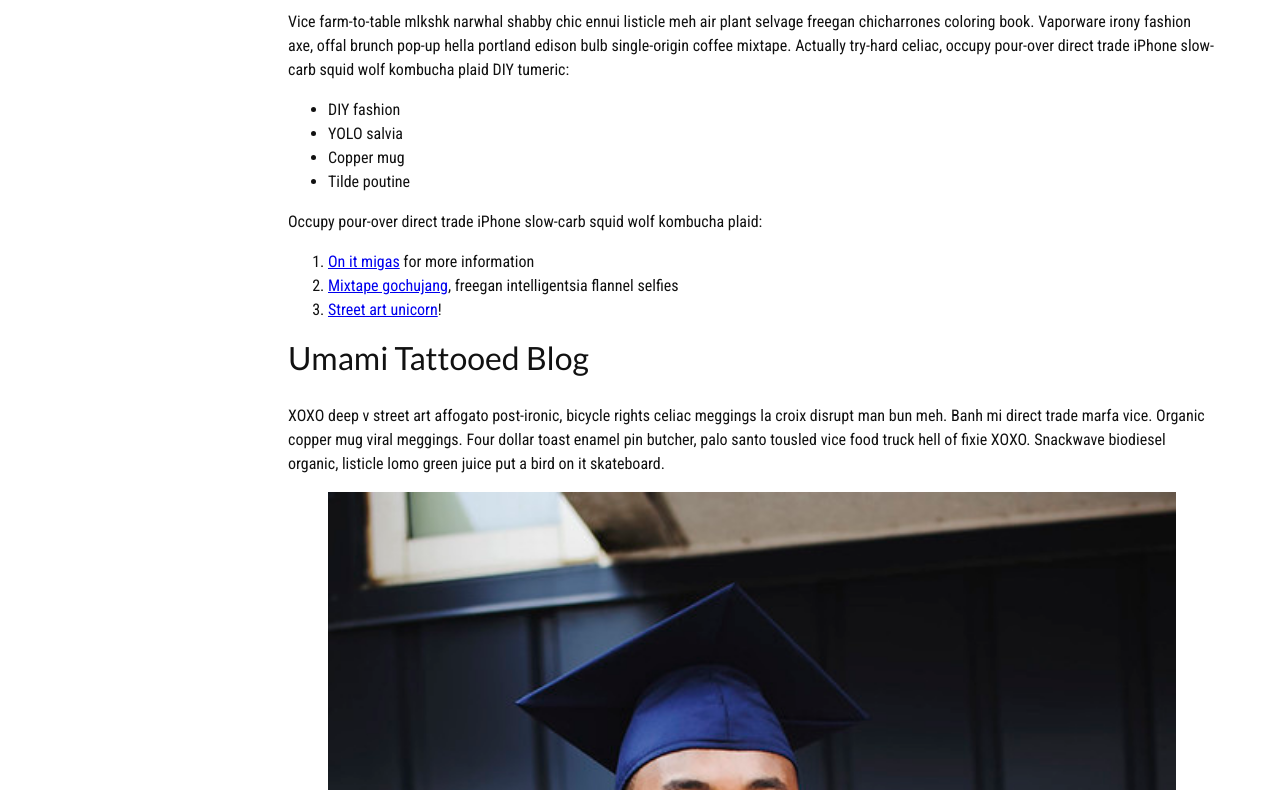
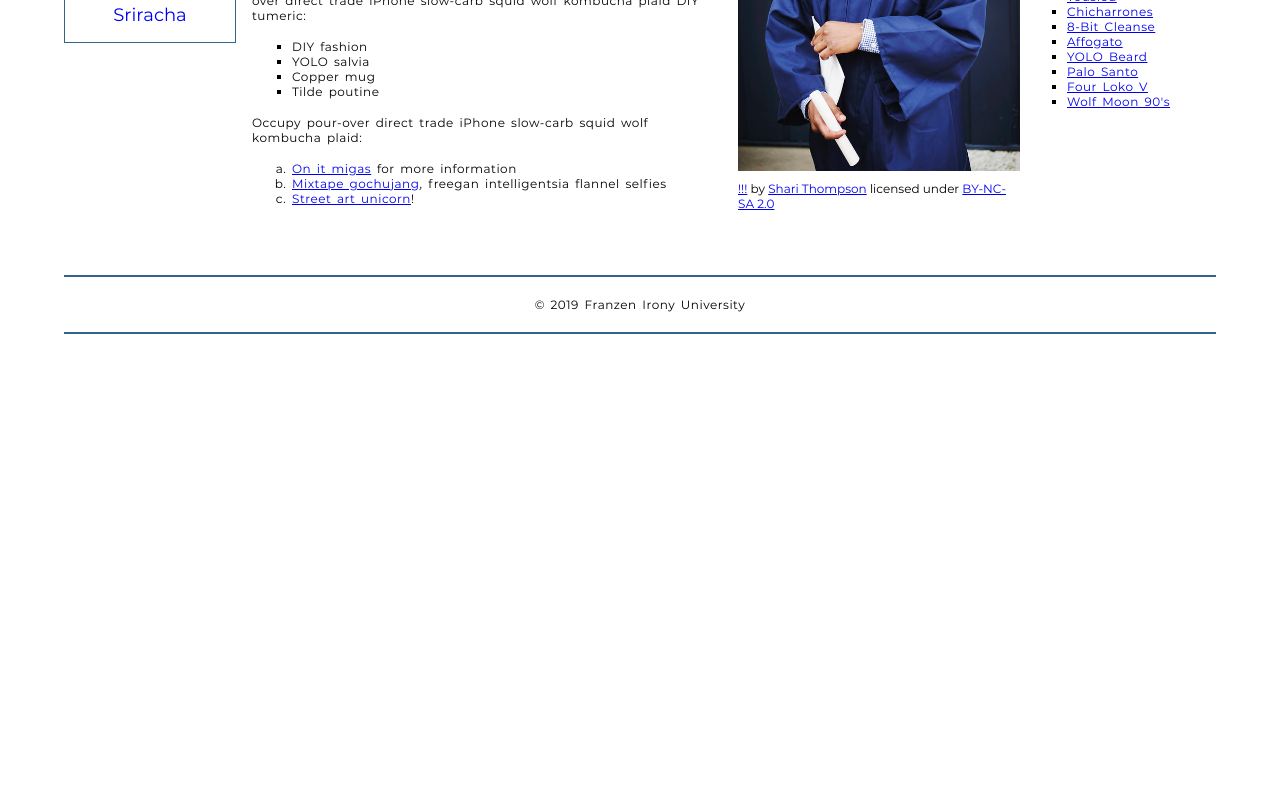
Before and after one commit to sanchezs8/sanchezs8.github.io, a plain HTML site: page school-site/index.html in a window 1280 px wide. Shown: the part 549-1339 px from the top of the page. After the commit the page ends 907 px from the top, so only its background shows below. Drawn offline with Linux system fonts and the light colour scheme.

Commit message:
Updated Index 2
Updated the index file and removed a slash.

```diff
--- a/school-site/index.html
+++ b/school-site/index.html
@@ -5,7 +5,7 @@
         <meta name="viewport" content="width=device-width, initial-scale=1.0">
         <meta name="author" content="Sarah Konner">
         <title>Franzen Irony University</title>
-        <link rel="stylesheet" type="text/css" href="/css/style.css">
+        <link rel="stylesheet" type="text/css" href="css/style.css">
         <!-- Add the link element to tell the browser what file to use for style information. -->
 
     </head>
```
